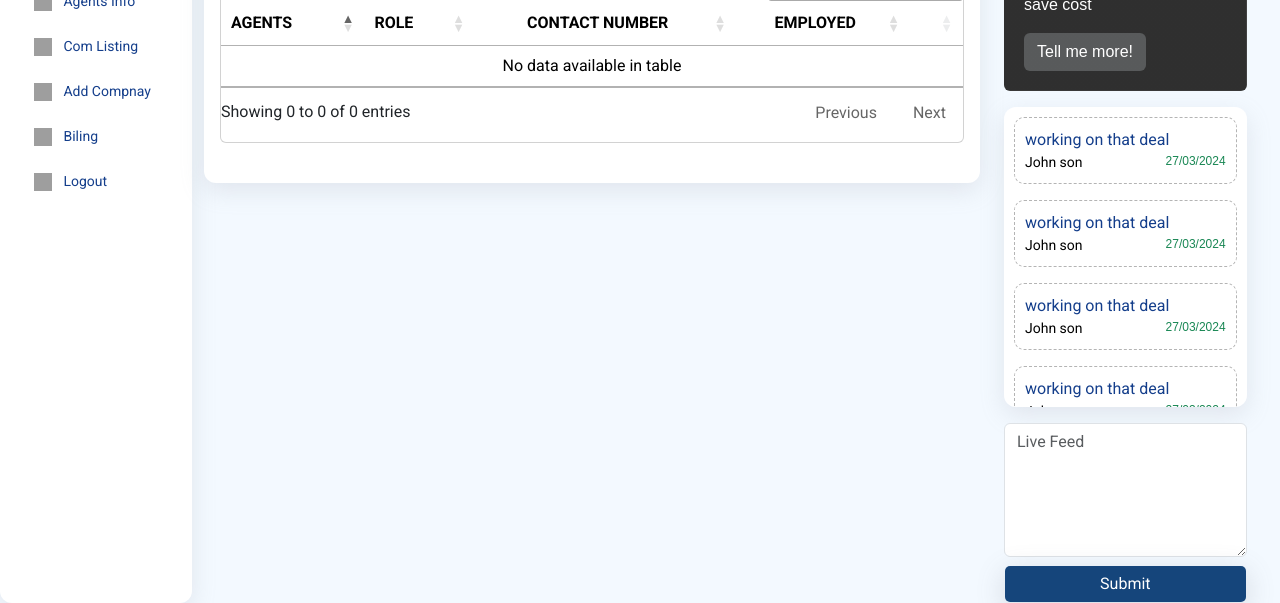
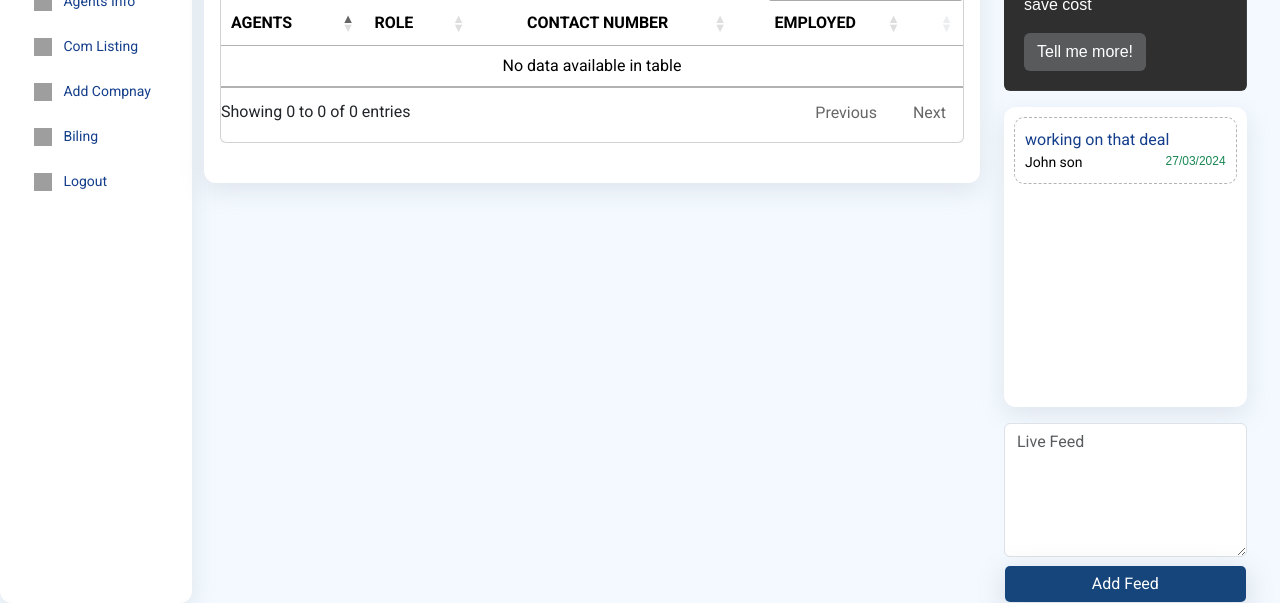
Before and after one commit to netedsoftech/roadwings, a PHP site: page /agents.php in a window 1280 px wide. Shown: the part 202-805 px from the top of the page. Run offline with PHP 8.4, Linux system fonts and the light colour scheme; the visitor is signed in with stand-in values (Sample User, id 1); tables that the repository leaves empty or names only in its code hold one stand-in row (values such as "Sample post"); some libraries are stand-ins or nearby versions; grey boxes are pictures that could not be loaded.

Commit message:
updated code

```diff
--- /dev/null
+++ b/addlivefeed.js
@@ -0,0 +1,40 @@
+$(document).ready(function(){
+    $('#livefeed').click(function(e){
+        alert("here");
+        e.preventDefault();
+
+        // Gather form data
+        var formData = {
+            'textvalue': $('#feedtextarea').val(),
+            'addedby': $("").val(),
+            // Add more fields as needed
+        };
+
+        // Send AJAX request
+        $.ajax({
+            type: 'POST',
+            url: 'insert.php',
+            data: formData,
+            dataType: 'json',
+            encode: true,
+            success: function(data){
+                // Handle success
+                if(data.success){
+                    // Update live website
+                    $('#insertedData').append('<p>' + data.message + '</p>');
+                    // Clear form fields
+                    $('#name').val('');
+                    $('#email').val('');
+                    // Add more fields as needed
+                } else {
+                    // Handle errors
+                    console.log(data.message);
+                }
+            },
+            error: function(xhr, status, error){
+                // Handle errors
+                console.error(xhr.responseText);
+            }
+        });
+    });
+});
--- a/livefeed.php
+++ b/livefeed.php
@@ -1,3 +1,7 @@
+<?php
+$id = $_SESSION['id'];
+?>
+<script src="addlivefeed.js"></script>
 <div class="col-lg-3">
                 <div class="left-content rounded">
 
@@ -14,31 +18,12 @@
                     <small class="text-success " style="font-family: fantasy;font-size: 12px;">27/03/2024</small>
                   </div>
                 </div>
-                <div class="mb-3 scrollerContent">
-                  <p class="mb-0">working on that deal</p>
-                  <div class="d-flex justify-content-between">
-                    <small class="text-black">John son</small>
-                    <small class="text-success " style="font-family: fantasy;font-size: 12px;">27/03/2024</small>
-                  </div>
-                </div>
-                <div class="mb-3 scrollerContent">
-                  <p class="mb-0">working on that deal</p>
-                  <div class="d-flex justify-content-between">
-                    <small class="text-black">John son</small>
-                    <small class="text-success " style="font-family: fantasy;font-size: 12px;">27/03/2024</small>
-                  </div>
-                </div>
-                <div class="mb-3 scrollerContent">
-                  <p class="mb-0">working on that deal</p>
-                  <div class="d-flex justify-content-between">
-                    <small class="text-black">John son</small>
-                    <small class="text-success " style="font-family: fantasy;font-size: 12px;">27/03/2024</small>
-                  </div>
-                </div>
+
               </div>
 
               <div class="msgBox form-group mt-3">
-                <textarea class="form-control" placeholder="Live Feed" name="" id="" cols="30" rows="5"></textarea>
-                <input type="submit" class="btn form-control mt-2">
+                <textarea class="form-control" placeholder="Live Feed" name="" id="feedtextarea" cols="30" rows="5"></textarea>
+                <button type="button" id="livefeed" class="btn form-control mt-2">Add Feed</button>
+                <span id="addedbyvalue" atr="<?php echo $id?>"></span>
               </div>
               </div>
```
Also changed, not shown: add_company.php (+11 -5 lines).
